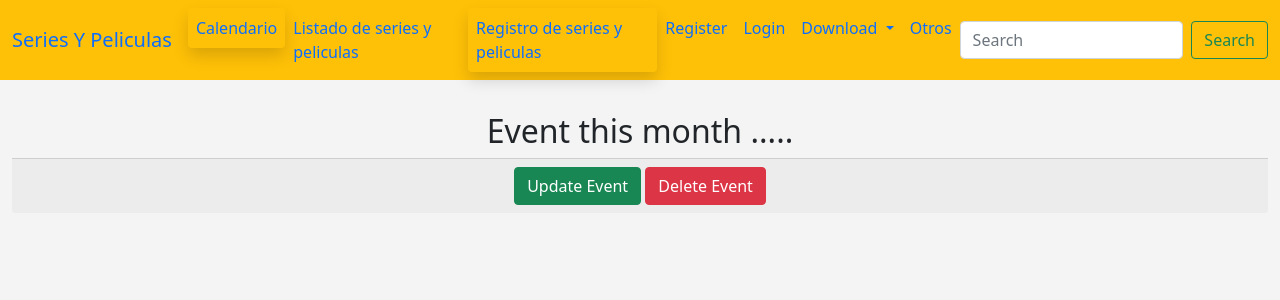
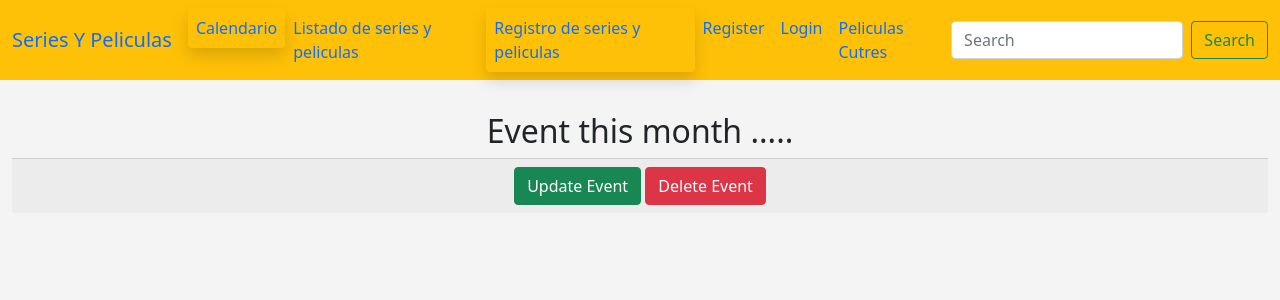
Before and after one commit to msbTemplar/series_peliculas, a Django app: template series_peliculas_app/templates/series_peliculas_app/home.html in a window 1280 px wide. Shown: the top 300 px of the page. Run offline with Django 5.2, Linux system fonts and the light colour scheme; the template is opened without the code that fills it, so the values that code supplies are empty; parts of the project's set-up code (start-up, migrations or seed data) failed here and were passed over; some libraries are stand-ins or nearby versions.

Commit message:
segundo commit32dddf3

```diff
--- a/series_peliculas_app/templates/series_peliculas_app/navbar.html
+++ b/series_peliculas_app/templates/series_peliculas_app/navbar.html
@@ -42,7 +42,7 @@
           </li>
           {% endif %}
 
-          <li class="nav-item dropdown">
+          <li class="nav-item dropdown" hidden>
             <a
               class="nav-link dropdown-toggle"
               href="#"
@@ -61,9 +61,7 @@
             </ul>
           </li>
           <li class="nav-item">
-            <a class="nav-link" href="#" tabindex="-1" aria-disabled="true"
-              >Otros</a
-            >
+            <a class="nav-link" href="https://filipmorris43.pythonanywhere.com/" tabindex="-1" aria-disabled="true" data-toggle="tooltip" title="Recomendado por Bélen">Peliculas Cutres</a>
           </li>
         </ul>
         <form class="d-flex" method="POST" action="">
@@ -80,3 +78,8 @@
       </div>
     </div>
   </nav>
+  <script>
+    $(document).ready(function(){
+        $('[data-toggle="tooltip"]').tooltip();
+    });
+</script>
```
Also changed, not shown: db.sqlite3, series_peliculas_app/views.py (line endings or trailing spaces).
